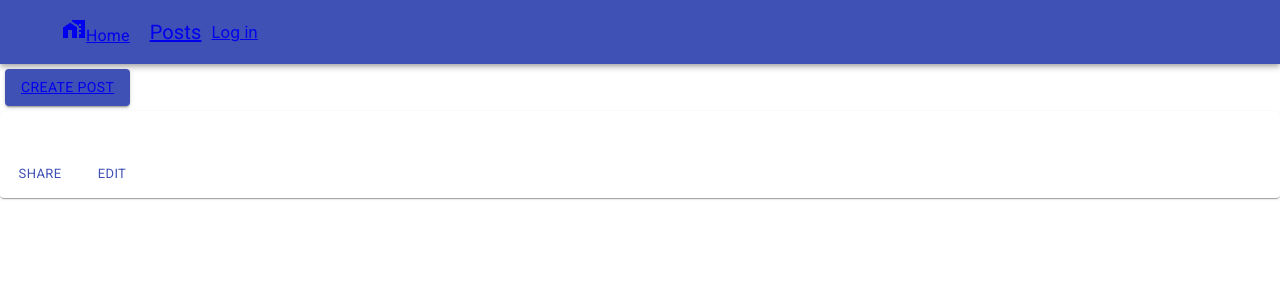
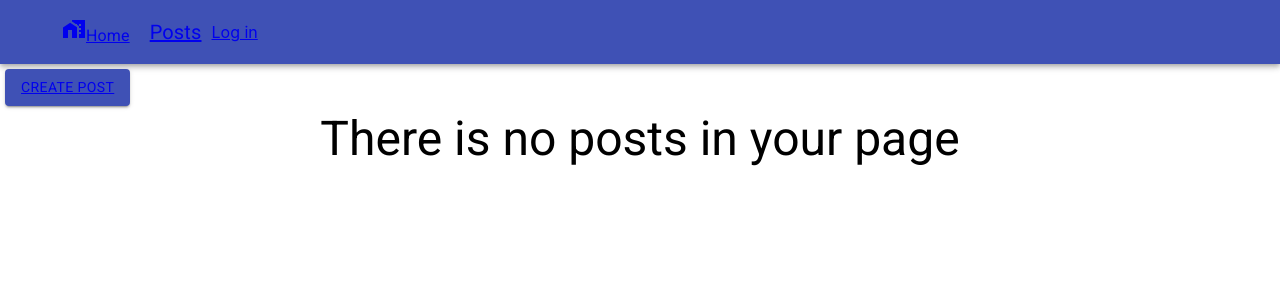
Before and after one commit to Tigran-Khanaghyan/ReactJs, a React (Create React App) app in the folder blog-with-react/: page /posts in a window 1280 px wide. Shown: the top 300 px of the page. Built offline with nearby package versions, Linux system fonts and the light colour scheme.

Commit message:
feat(posts): show user posts

```diff
--- a/blog-with-react/src/components/Main/Main.jsx
+++ b/blog-with-react/src/components/Main/Main.jsx
@@ -12,7 +12,7 @@ import CreatePost from "../createPost/CreatePost";
 import setLocalStorageItems from "../../helpers/setLocalStorageSItems";
 import { Posts } from "../posts/Posts";
 import addPosts from "../../helpers/addPostsIntoLocalStorage";
-import findUser from "../../helpers/findUniqueUser"
+import findUser from "../../helpers/findUniqueUser";
 
 let userId = null;
 export class Main extends React.Component {
@@ -24,6 +24,7 @@ export class Main extends React.Component {
       content: "",
       name: "",
       password: "",
+      currentUser: null,
       isLoggedIn: false,
     };
   }
@@ -40,15 +41,22 @@ export class Main extends React.Component {
 
   createUser = () => {
     userId = String(Date.now());
+    let newUser = null;
     let { name, password } = this.state;
-    let existingUser = findUser(name, password)
+    let existingUser = findUser(name, password);
     if (!existingUser && name.trim() && password.trim()) {
-      this.setState({ isLoggedIn: true });
-      setLocalStorageItems(userId, name, password);
+      newUser = setLocalStorageItems(userId, name, password);
+      this.setState({
+        currentUser: newUser,
+        isLoggedIn: true,
+      });
     }
-    if(existingUser && name.trim() && password.trim()){
-      userId = findUser(name, password)[1]
-      this.setState({ isLoggedIn: true });
+    if (existingUser && name.trim() && password.trim()) {
+      userId = findUser(name, password)[1];
+      this.setState({
+        currentUser: existingUser[0],
+        isLoggedIn: true,
+      });
     }
   };
 
@@ -77,7 +85,7 @@ export class Main extends React.Component {
   };
 
   render() {
-    let { isLoggedIn } = this.state;
+    let { isLoggedIn, currentUser } = this.state;
     return (
       <Router>
         <MenuHeader refLink={isLoggedIn ? "/createPost" : "/login"} />
@@ -94,7 +102,7 @@ export class Main extends React.Component {
             />
           </Route>
           <Route path="/posts">
-            <Posts />
+            <Posts currentUser={currentUser} />
           </Route>
           <Route path="/createPost">
             <CreatePost
--- a/blog-with-react/src/components/posts/Posts.jsx
+++ b/blog-with-react/src/components/posts/Posts.jsx
@@ -2,11 +2,20 @@ import React from "react";
 import DefaultText from "./DefaultText";
 import ImgMediaCard from "./ImgMediaCard";
 
+export function Posts(props) {
+  let { currentUser } = props;
+  let posts = null
+  if (currentUser) {
+     posts = currentUser.posts;
+  }else{
+    return <DefaultText />
+  }
 
-
-export function Posts() {
   return (
-    // <DefaultText />
-    <ImgMediaCard />
+    <>
+      {posts.map((post) => {
+        return <ImgMediaCard title={post.title} postContent={post.content} />;
+      })}
+    </>
   );
 }
--- a/blog-with-react/src/helpers/setLocalStorageSItems.js
+++ b/blog-with-react/src/helpers/setLocalStorageSItems.js
@@ -2,4 +2,5 @@ export default function setLocalStorageItems(id, name, password){
     let user = {name, password, posts: []}
     user = JSON.stringify(user)
     localStorage.setItem(id, user)
+    return JSON.parse(user)
 }
```
